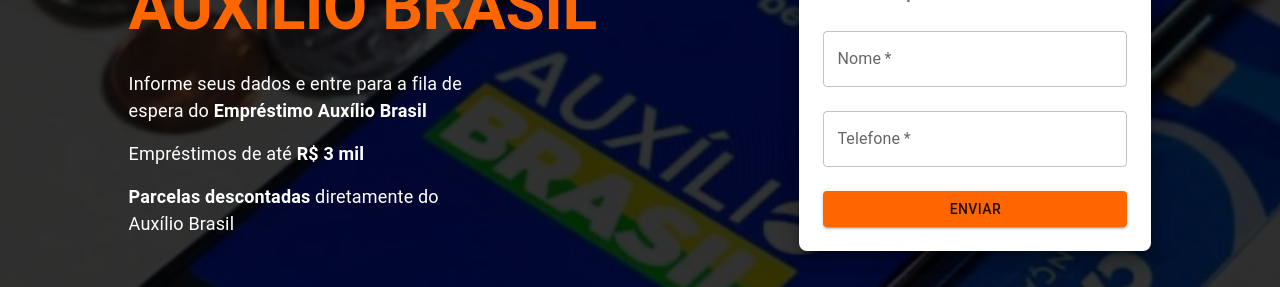
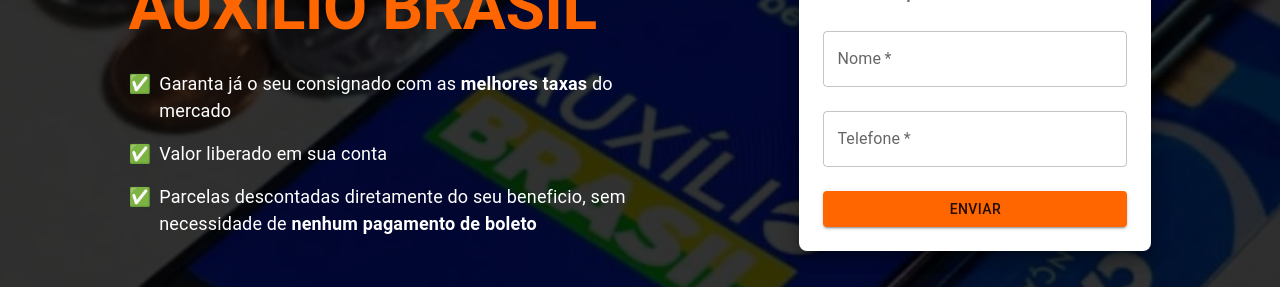
Before and after one commit to gffhammes/site-credestados-nextjs, a Next.js app: page /auxilio-brasil in a window 1280 px wide. Shown: the part 350-637 px from the top of the page. Built offline with nearby package versions, Linux system fonts and the light colour scheme.

Commit message:
refactor: change texts

```diff
--- a/pages/auxilio-brasil.js
+++ b/pages/auxilio-brasil.js
@@ -1,6 +1,12 @@
 import { Box, Container, Stack, Typography } from '@mui/material'
 import Head from 'next/head'
 import AuxilioBrasilForm from '../src/components/AuxilioBrasil/AuxilioBrasilForm'
+
+const bulletPoints = [
+  'Garanta já o seu consignado com as <strong>melhores taxas</strong> do mercado',
+  'Valor liberado em sua conta',
+  'Parcelas descontadas diretamente do seu beneficio, sem necessidade de <strong>nenhum pagamento de boleto</strong>',
+]
 
 export default function AuxilioBrasil() {
   return (
@@ -30,10 +36,15 @@
           <Stack direction={{ xs: 'column', md: 'row' }} sx={{ m: 'auto', py: 10 }} alignItems='center' spacing={{ xs: 5, lg: 15 }}>
             <Stack spacing={3} sx={{ color: 'white' }}>
               <Typography  sx={{ maxWidth: { xs: '35ch', md: '30ch' } }} variant='h1' fontSize={{ xs: '1.5rem', md: '2rem'}} fontWeight={700}>Empréstimo Consignado <strong style={{ color: 'var(--primary)', fontSize: '4rem' }}>AUXÍLIO BRASIL</strong></Typography>
-              <Stack sx={{ maxWidth: '40ch'}} spacing={2}>
-                <Typography fontSize={18}>Informe seus dados e entre para a fila de espera do <strong>Empréstimo Auxílio Brasil</strong></Typography>
-                <Typography fontSize={18}>Empréstimos de até <strong>R$ 3 mil</strong></Typography>
-                <Typography fontSize={18}><strong>Parcelas descontadas</strong> diretamente do Auxílio Brasil</Typography>
+              <Stack sx={{ maxWidth: '60ch'}} spacing={2}>
+                {bulletPoints.map(item => {
+                  return (
+                    <Stack direction='row' key={item} spacing={1}>
+                      <Typography fontSize={18}>✅</Typography>
+                      <Typography fontSize={18} dangerouslySetInnerHTML={{ __html: item }} />
+                    </Stack>
+                  )
+                })}
               </Stack>
             </Stack>
             <AuxilioBrasilForm />
```
